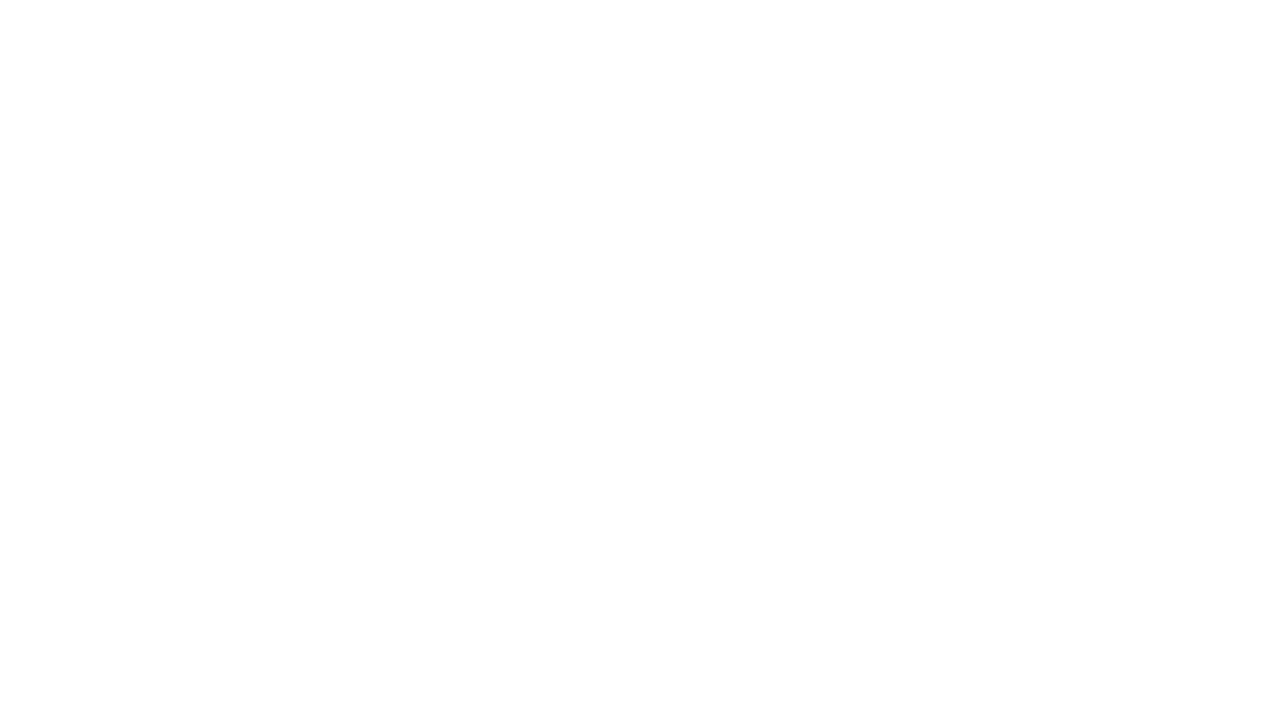
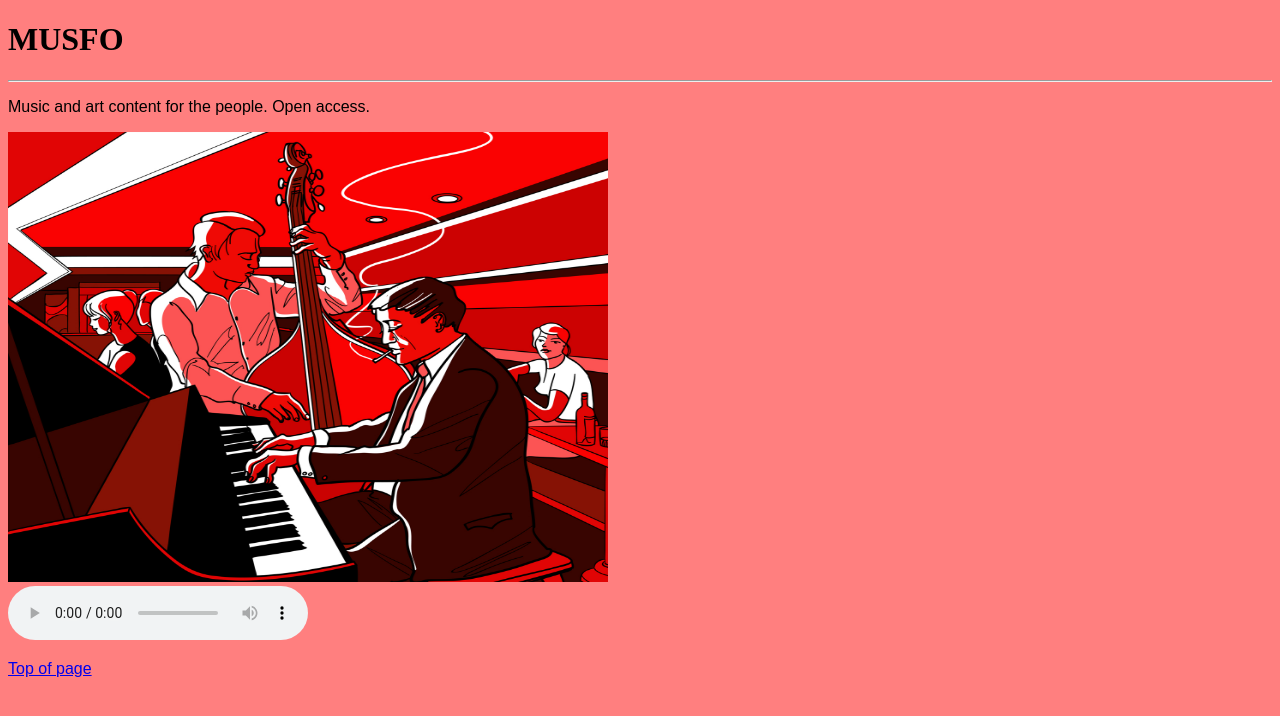
Before and after one commit to Christopher-Mc/Website, a plain HTML site: page index.html in a window 1280 px wide. Drawn offline with Linux system fonts and the light colour scheme.

Commit message:
another change

```diff
--- a/index.html
+++ b/index.html
@@ -1,10 +1,30 @@
 <!DOCTYPE html>
 <html>
   <head>
+    <title>Christopher McNally | MUSFO</title>
     <meta charset="utf-8">
-    <title>My Website</title>
+    <meta name="description"
+    content="free content on music and art" />
+    <meta name="keywords"
+    content="information, music, art, jazz, opinion" />
+    <meta http-equiv="author"
+    content="Christopher McNally" />
+    <meta http-equiv="pragma"
+    content="no-cache" />
+    <link href="style.css" type="text/css" rel="stylesheet" />
   </head>
   <body>
+    <div id="header">
+      <h1 id="top">MUSFO</h1>
+      <hr />
+      <p>Music and art content for the people. Open access.</p>
+      <img src="images/stock-jazz.jpg" alt="stock jazz photo" title="stock jazz photo of two men playing instruments." width="600" height="450" />
+<div id="audio">
+      <audio src="Audio/mysong.m4a" controls autoplay>
+      </audio>
+    </div>
 
+    </div><!--end of header-->
   </body>
+  <p><a href="#top">Top of page</a></p>
 </html>
--- a/style.css
+++ b/style.css
@@ -0,0 +1,9 @@
+p {
+  font-family: Arial;
+}
+header {
+  font-family: sans-serif; color: #ffffff;
+}
+body {
+  background-color: rgba(255, 0, 0, 0.5);
+}
```
Also changed, not shown: images/stock-jazz.jpg (added), 1 other file.
